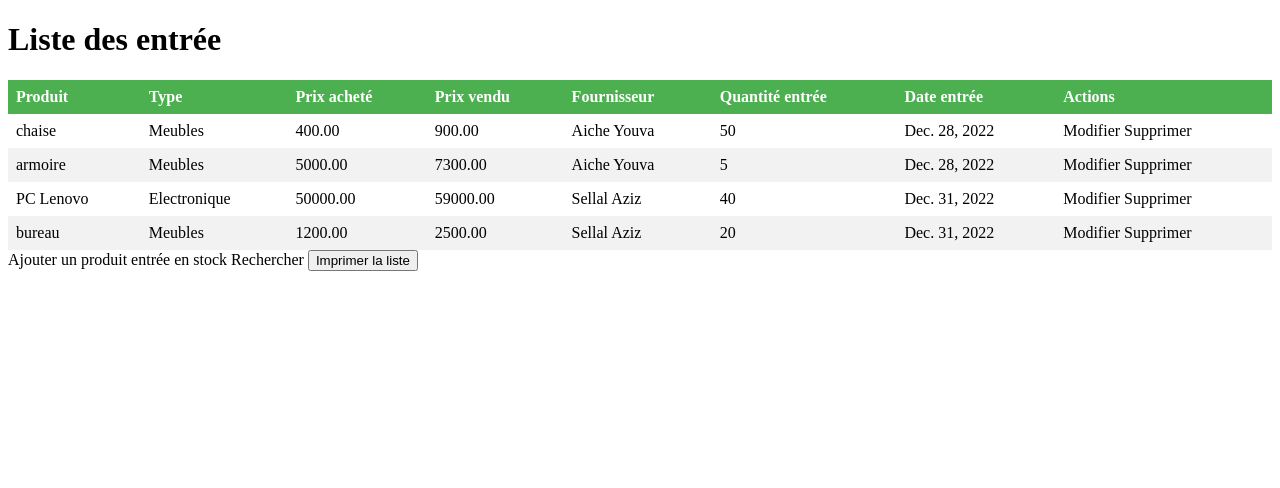
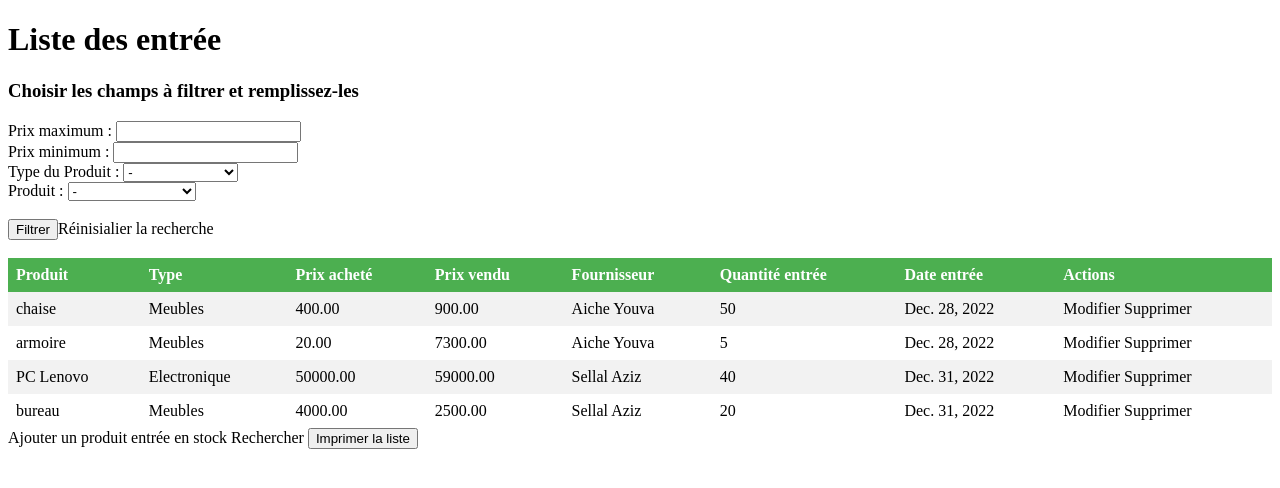
Before and after one commit to juba02/PROJET-SI, a Django app: page /produitEntreeStock/ in a window 1280 px wide. Shown: the top 488 px of the page. Run offline with Django 4.2, Linux system fonts and the light colour scheme; data comes from the database, SQL or seed files in the repository; both versions use the stored data as it was after the commit.

Commit message:
dernière modification : filtre

```diff
--- a/app/models.py
+++ b/app/models.py
@@ -39,7 +39,7 @@ class EntreeStock(models.Model):
     date_e = models.DateField()
     fournisseur = models.ForeignKey(Fournisseur, on_delete=models.CASCADE)
     def __str__(self):
-        return str(self.numero_e)
+        return str(self.numero_e + " "+ self.fournisseur.nom_f)
 
 class ProduitEntreeStock(models.Model):
     entree_stock = models.ForeignKey(EntreeStock, on_delete=models.CASCADE)
--- a/app/templates/etat_stock.html
+++ b/app/templates/etat_stock.html
@@ -21,12 +21,45 @@
         </tr>
       </thead>
       <tbody>
+        <h3>Choisir les champs à filtrer et remplissez-les </h3>
+        <form action="" method="get" id="filterForm">
+
+          <label for="max_price"> Prix maximum : </label>
+          <input type="text" name="max_price" id="max_price"><br>
+
+          <label for="min_price"> Prix minimum : </label>
+          <input type="text" name="min_price" id="min_price"><br>
+
+
+          <label for="type">Type du Produit :  </label>
+          <select name="type" id="type">
+            <option value="">-</option>
+            {% for type in TypeProduits %}
+            <option value="{{type.id}}">{{type.nom_t}}</option>
+            {% endfor %}
+          </select><br>
+
+          <label for="produit">Produit :  </label>
+          <select name="produit" id="produit">
+            <option value="">-</option>
+            {% for produit in Produits %}
+            <option value="{{produit.id}}">{{produit.nom_p}}</option>
+            {% endfor %}
+          </select><br><br>
+
+          <input type="submit" value="Filtrer">
+          <a href="{% url 'produitEntreeStock' %}">Réinisialier la recherche</a>
+        </form>
+
+        <br>
+        <br>
+
         {% for produitEntreeStock in ProduitEntreeStock %}
         <tr>
             <td>{{ produitEntreeStock.produit.nom_p}}</td>
             <td>{{ produitEntreeStock.produit.type_produit.nom_t}}</td>
-            <td>{{ produitEntreeStock.produit.prix_HT}}</td>
-            <td>{{ produitEntreeStock.produit.prix_vd }}</td>
+            <td>{{ produitEntreeStock.prix_unite_ht}}</td>
+            <td>{{ produitEntreeStock.produit.prix_vd}}</td>
             <td>{{ produitEntreeStock.entree_stock.fournisseur.nom_f}} {{ produitEntreeStock.entree_stock.fournisseur.prenom_f}}</td>
             <td>{{ produitEntreeStock.quantite }}</td>
             <td>{{ produitEntreeStock.entree_stock.date_e }}</td>
--- a/app/views.py
+++ b/app/views.py
@@ -243,8 +243,26 @@ def supprime_bon(request, pk):
 ################### produitEntreeStock  #################
 
 def produitEntreeStock(request):
+    TypeProduits= TypeProduit.objects.all()
     produitsEntreeStock = ProduitEntreeStock.objects.all()
-    return render(request, 'etat_stock.html', {"ProduitEntreeStock": produitsEntreeStock})
+    Produits = Produit.objects.all()
+
+    min_price = request.GET.get('min_price', '')
+    max_price = request.GET.get('max_price', '')
+    typeid= request.GET.get('type', '')
+    produitid= request.GET.get('produit', '')
+
+
+    if max_price:
+        produitsEntreeStock = produitsEntreeStock.filter(prix_unite_ht__lte = max_price)
+    if min_price:
+        produitsEntreeStock = produitsEntreeStock.filter(prix_unite_ht__gte = min_price)
+    if typeid:
+        produitsEntreeStock = produitsEntreeStock.filter(produit__type_produit__id = typeid)
+    if produitid:
+        produitsEntreeStock = produitsEntreeStock.filter(produit__id = produitid)
+
+    return render(request, 'etat_stock.html', {"ProduitEntreeStock": produitsEntreeStock, "TypeProduits":TypeProduits, "Produits":Produits})
 
 def ajouter_produitEntreeStock(request):
     if request.method == 'POST':
@@ -311,7 +329,7 @@ def ajouter_entreeStock(request):
             return redirect("ajouter_produitEntreeStock")
         else :
             msg = "Remplissez tous les champs"
-            return render(request, "ajouter_entreeStock.html", {"form": form, "message": msg})
+            return render(request, "ajouter_entreeStock.html")
     else :
         form = EntreeStockForm()
         msg = "Remplissez tous les champs"
```
Also changed, not shown: db.sqlite3.
